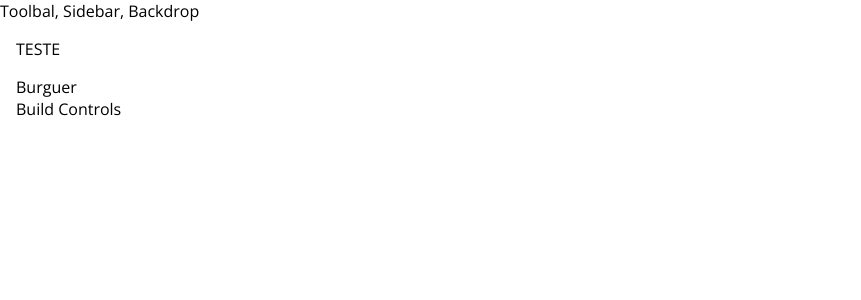
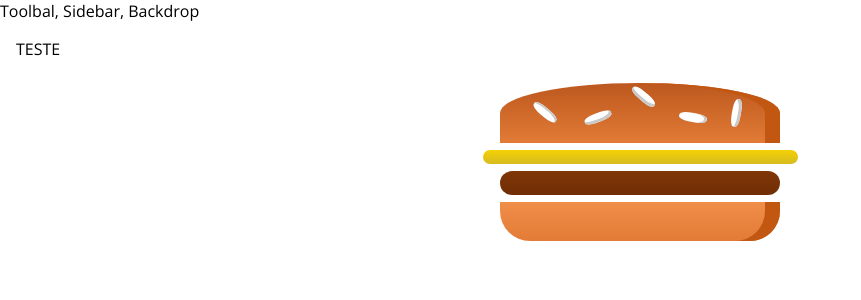
Before and after one commit to pedroprado/burguer-app, a React app: page / in a window 1280 px wide. Shown: the top 300 px of the page, without its empty margins (0-861 px from the left). Built offline with nearby package versions, Linux system fonts and the light colour scheme.

Commit message:
Adding Burger

```diff
--- /dev/null
+++ b/src/components/Burger/Burger.css
@@ -0,0 +1,32 @@
+.Burger{
+    width: 100%;
+    margin: auto;
+    height: 250px;
+    overflow: scroll;
+    text-align: center;
+    font-weight: bolder;
+    font-size: 1.2rem;
+}
+
+
+
+@media (min-width: 1000px) and (min-height:700px){
+    .Burger{
+        width: 700px;
+        height: 600px;
+    }
+}
+
+@media (min-width: 500px) and (min-height:401px){
+    .Burger{
+        width: 450px;
+        height: 400px;
+    }
+}
+
+@media (min-width: 500px) and (min-height:401px){
+    .Burger{
+        width: 350px;
+        height: 300px;
+    }
+}
--- /dev/null
+++ b/src/components/Burger/Burger.js
@@ -0,0 +1,19 @@
+import React from 'react';
+import PropTypes from 'prop-types';
+import classes from './Burger.css';
+import BurgerIngredient from './BurgerIngredient/BurgerIngredient';
+
+const burger = (props) => {
+    return(
+        <div className={classes.Burger}>
+            <BurgerIngredient type="bread-top"/>
+            <BurgerIngredient type="cheese"/>
+            <BurgerIngredient type="meat"/>
+            <BurgerIngredient type="bread-bottom"/>
+        </div>
+    );
+};
+
+
+
+export default burger;
--- a/src/components/Burguer/BurguerIngredient/BurguerIngredient.js
+++ b/src/components/Burger/BurgerIngredient/BurgerIngredient.js
@@ -1,9 +1,9 @@
 import React from 'react';
-import classes from './BurguerIngredient.css';
+import classes from './BurgerIngredient.css';
 import PropTypes from 'prop-types';
 
 
-const burguerIngredient = (props) => {
+const burgerIngredient = (props) => {
     let ingredient = null;
 
 
@@ -36,8 +36,8 @@
     return ingredient;
 }
 
-burguerIngredient.propTypes = {
+burgerIngredient.propTypes = {
     type: PropTypes.string.isRequired
 };
 
-export default burguerIngredient;
+export default burgerIngredient;
--- a/src/containers/BurguerBuilder/BurguerBuilder.js
+++ b/src/containers/BurguerBuilder/BurguerBuilder.js
@@ -1,13 +1,13 @@
 import React, { Component } from 'react';
 import Aux from '../../hoc/Aux';
+import Burger from '../../components/Burger/Burger';
 
 class BurguerBuilder extends Component{
 
     render(){
         return(
         <Aux>
-            <div>Burguer</div>
-            <div>Build Controls</div>
+            <Burger/>
         </Aux>);
     };
 }
```
Also changed, not shown: src/components/Burger/BurgerIngredient/BurgerIngredient.css (renamed from src/components/Burguer/BurguerIngredient/BurguerIngredient.css).
